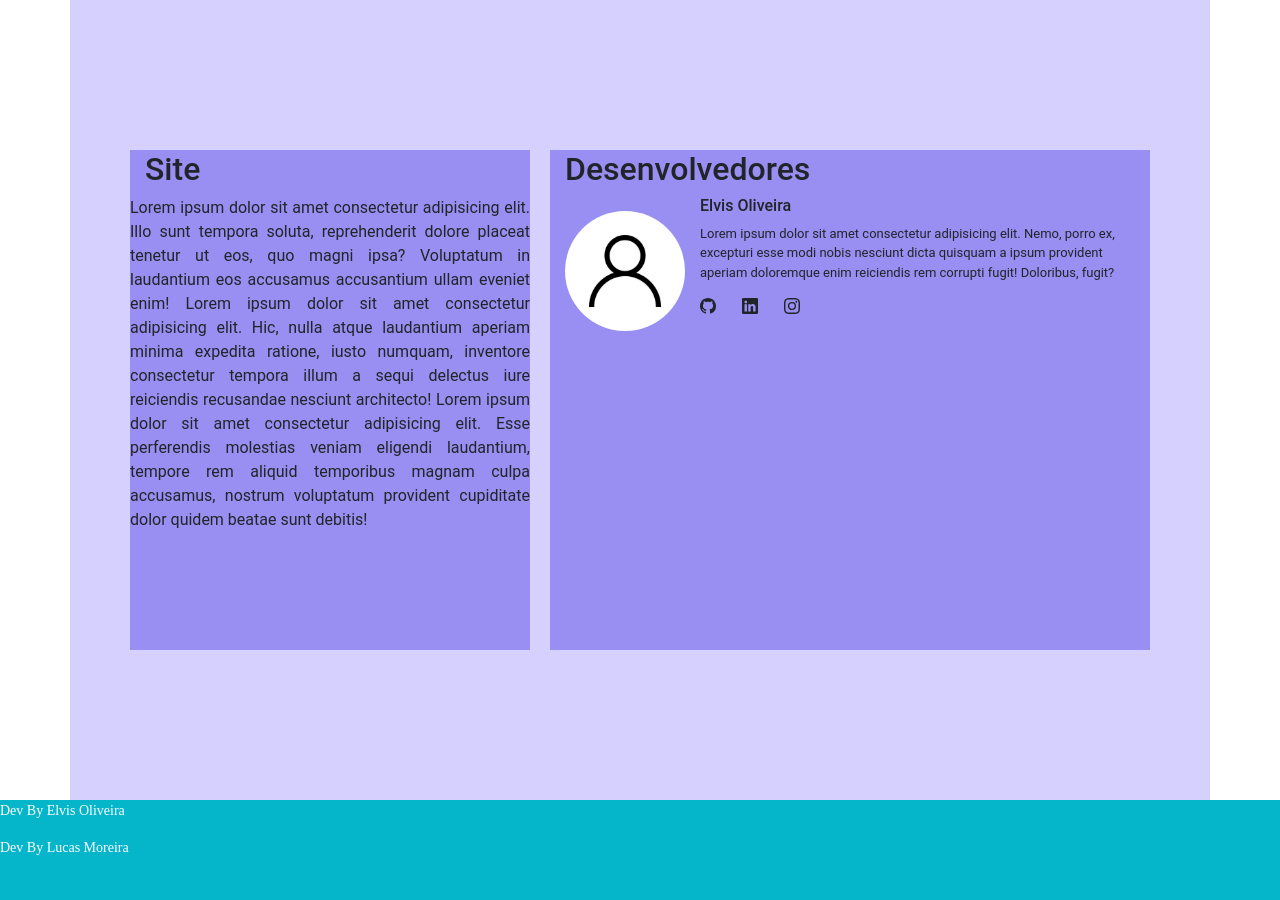
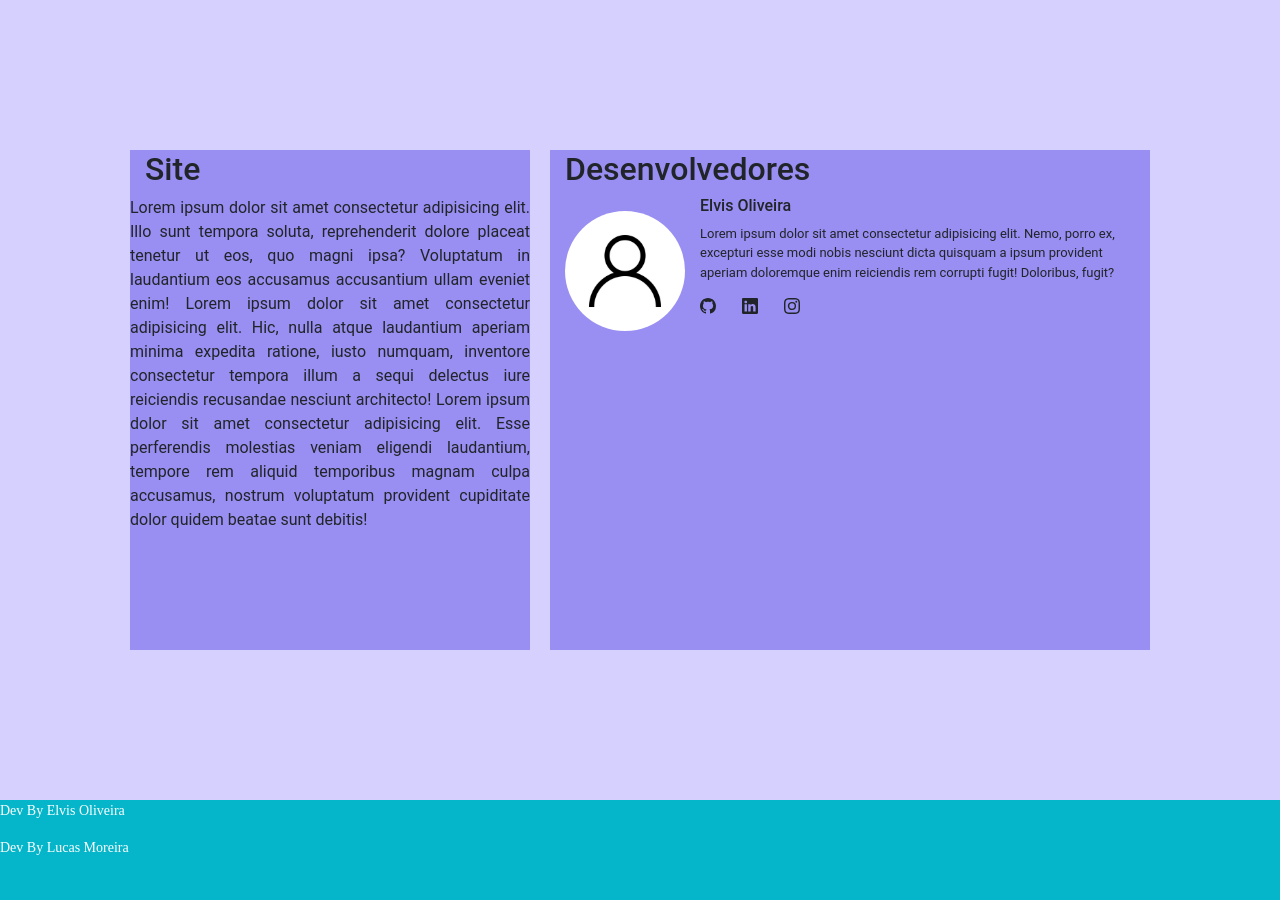
Before and after one commit to elvismota00/pagina_tcc, a PHP site: page /sobre.html in a window 1280 px wide. Run offline with PHP 8.4, Linux system fonts and the light colour scheme; some web fonts are replaced.

Commit message:
ajustando backgroundo da pagina sobre

```diff
--- a/sobre.css
+++ b/sobre.css
@@ -9,8 +9,10 @@
     src: url(fontes/roboto/Roboto-Regular.ttf);
 }
 
-.container {
+.cont {
+    width: 100%;
     height: 100vh;
+    margin: 0;
     display: flex;
     justify-content: center;
     background-color: #d5d0fd;
--- a/sobre.html
+++ b/sobre.html
@@ -9,7 +9,7 @@
     <link href="https://cdn.jsdelivr.net/npm/bootstrap@5.3.3/dist/css/bootstrap.min.css" rel="stylesheet" integrity="sha384-QWTKZyjpPEjISv5WaRU9OFeRpok6YctnYmDr5pNlyT2bRjXh0JMhjY6hW+ALEwIH" crossorigin="anonymous">
 </head>
 <body>
-    <div class="container">
+    <div class="cont">
         <div class="site">
             <h2>Site</h2>
             <p>Lorem ipsum dolor sit amet consectetur adipisicing elit. Illo sunt tempora soluta, reprehenderit dolore placeat tenetur ut eos, quo magni ipsa? Voluptatum in laudantium eos accusamus accusantium ullam eveniet enim! Lorem ipsum dolor sit amet consectetur adipisicing elit. Hic, nulla atque laudantium aperiam minima expedita ratione, iusto numquam, inventore consectetur tempora illum a sequi delectus iure reiciendis recusandae nesciunt architecto! Lorem ipsum dolor sit amet consectetur adipisicing elit. Esse perferendis molestias veniam eligendi laudantium, tempore rem aliquid temporibus magnam culpa accusamus, nostrum voluptatum provident cupiditate dolor quidem beatae sunt debitis!</p>
```
